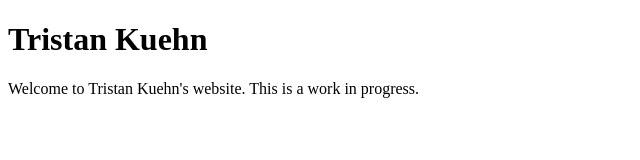
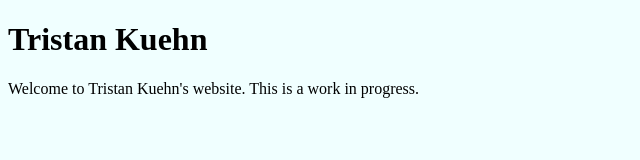
Before and after one commit to tkkuehn/tkkuehn.github.io, a plain HTML site: page index.html in a window 1280 px wide. Shown: the whole page, without its empty margins (0-640 px from the left). Drawn offline with Linux system fonts and the light colour scheme.

Commit message:
Fixed CSS

```diff
--- a/index.html
+++ b/index.html
@@ -1,7 +1,7 @@
 <!doctype html>
 <html>
   <head>
-    <style>./style.css</style>
+    <link rel="stylesheet" type="text/css" href="style.css">
   </head>
   <body>
   <h1>Tristan Kuehn</h1>
```
